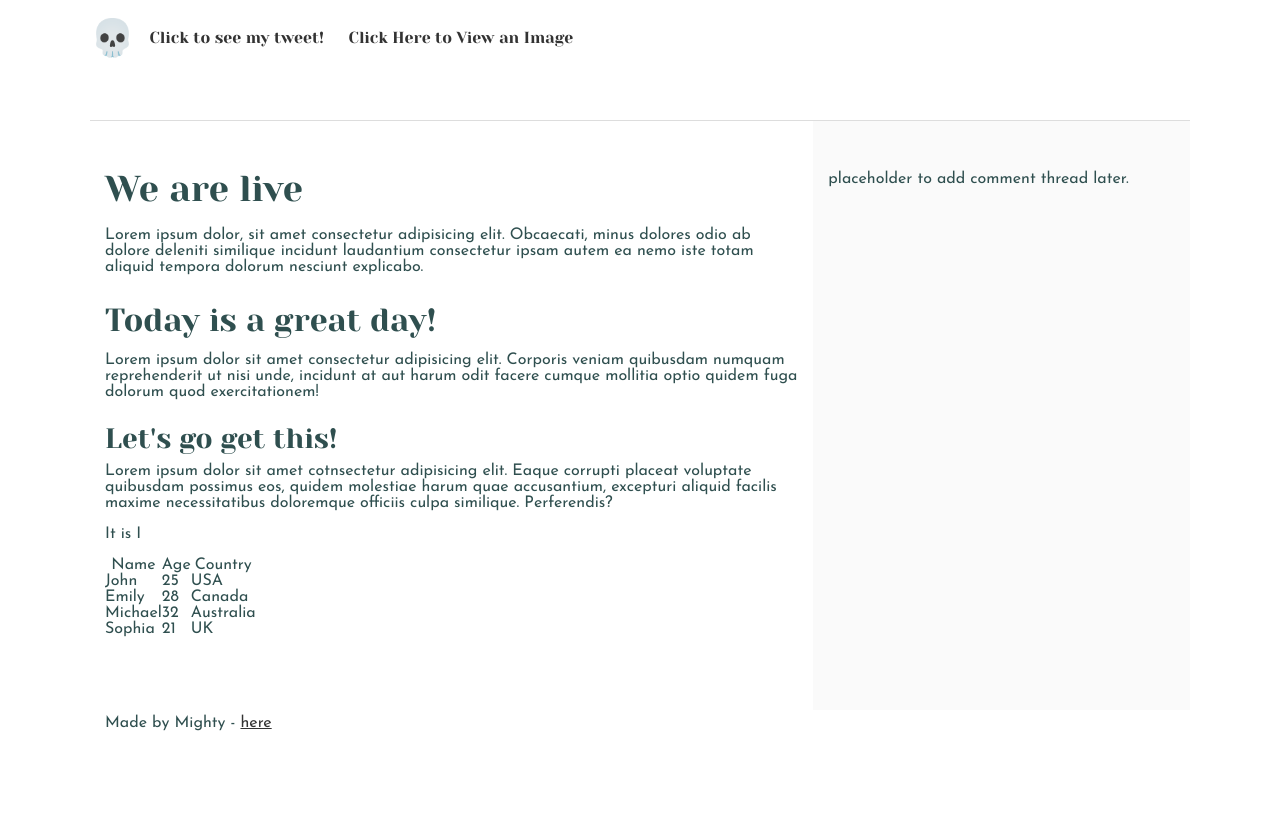
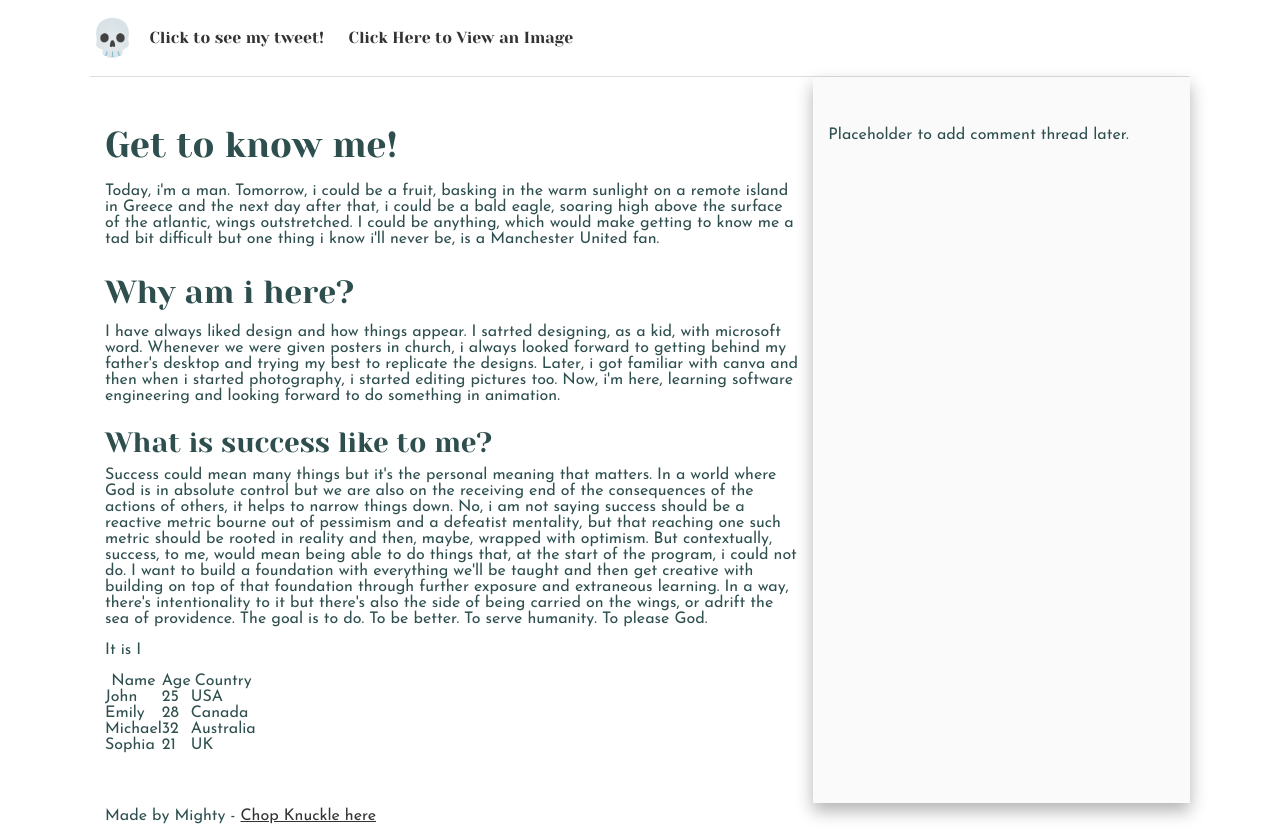
Before and after one commit to Learner47-engr/alx_html_css, a plain HTML site: page css_basic/index.html in a window 1280 px wide. Before the commit the page ends 800 px from the top, so only its background shows below. Drawn offline with Linux system fonts and the light colour scheme.

Commit message:
Updated styles.css

```diff
--- a/css_basic/index.html
+++ b/css_basic/index.html
@@ -18,12 +18,12 @@
 
     <main class="flex-container">
         <article>
-            <h1>We are live</h1>
-            <p>Lorem ipsum dolor, sit amet consectetur adipisicing elit. Obcaecati, minus dolores odio ab dolore deleniti similique incidunt laudantium consectetur ipsam autem ea nemo iste totam aliquid tempora dolorum nesciunt explicabo.</p>
-            <h2>Today is a great day!</h2>
-            <p>Lorem ipsum dolor sit amet consectetur adipisicing elit. Corporis veniam quibusdam numquam reprehenderit ut nisi unde, incidunt at aut harum odit facere cumque mollitia optio quidem fuga dolorum quod exercitationem!</p>
-            <h3>Let's go get this!</h3>
-            <p>Lorem ipsum dolor sit amet cotnsectetur adipisicing elit. Eaque corrupti placeat voluptate quibusdam possimus eos, quidem molestiae harum quae accusantium, excepturi aliquid facilis maxime necessitatibus doloremque officiis culpa similique. Perferendis?</p>
+            <h1>Get to know me!</h1>
+            <p>Today, i'm a man. Tomorrow, i could be a fruit, basking in the warm sunlight on a remote island in Greece and the next day after that, i could be a bald eagle, soaring high above the surface of the atlantic, wings outstretched. I could be anything, which would make getting to know me a tad bit difficult but one thing i know i'll never be, is a Manchester United fan.</p>
+            <h2>Why am i here?</h2>
+            <p>I have always liked design and how things appear. I satrted designing, as a kid, with microsoft word. Whenever we were given posters in church, i always looked forward to getting behind my father's desktop and trying my best to replicate the designs. Later, i got familiar with canva and then when i started photography, i started editing pictures too. Now, i'm here, learning software engineering and looking forward to do something in animation.</p>
+            <h3>What is success like to me?</h3>
+            <p>Success could mean many things but it's the personal meaning that matters. In a world where God is in absolute control but we are also on the receiving end of the consequences of the actions of others, it helps to narrow things down. No, i am not saying success should be a reactive metric bourne out of pessimism and a defeatist mentality, but that reaching one such metric should be rooted in reality and then, maybe, wrapped with optimism. But contextually, success, to me, would mean being able to do things that, at the start of the program, i could not do. I want to build a foundation with everything we'll be taught and then get creative with building on top of that foundation through further exposure and extraneous learning. In a way, there's intentionality to it but there's also the side of being carried on the wings, or adrift the sea of providence. The goal is to do. To be better. To serve humanity. To please God. </p>
             <p>It is I</p>
 
             <table>
@@ -61,12 +61,12 @@
         </article>
 
         <aside>
-            placeholder to add comment thread later.
+            Placeholder to add comment thread later.
         </aside>
     </main>
 
     <footer>
-        Made by Mighty - <a href="www.linkedin.com/in/mightyayanbamiji" target="_blank">here</a>
+        Made by Mighty - <a href="www.linkedin.com/in/mightyayanbamiji" target="_blank">Chop Knuckle here</a>
     </footer>
 
 </body>
--- a/css_basic/styles.css
+++ b/css_basic/styles.css
@@ -26,4 +26,5 @@ article:hover {
 aside {
     flex: 1;
     overflow-y: auto;
+    box-shadow: 0 8px 16px rgba(0, 0, 0, 0.3);
 }
```
